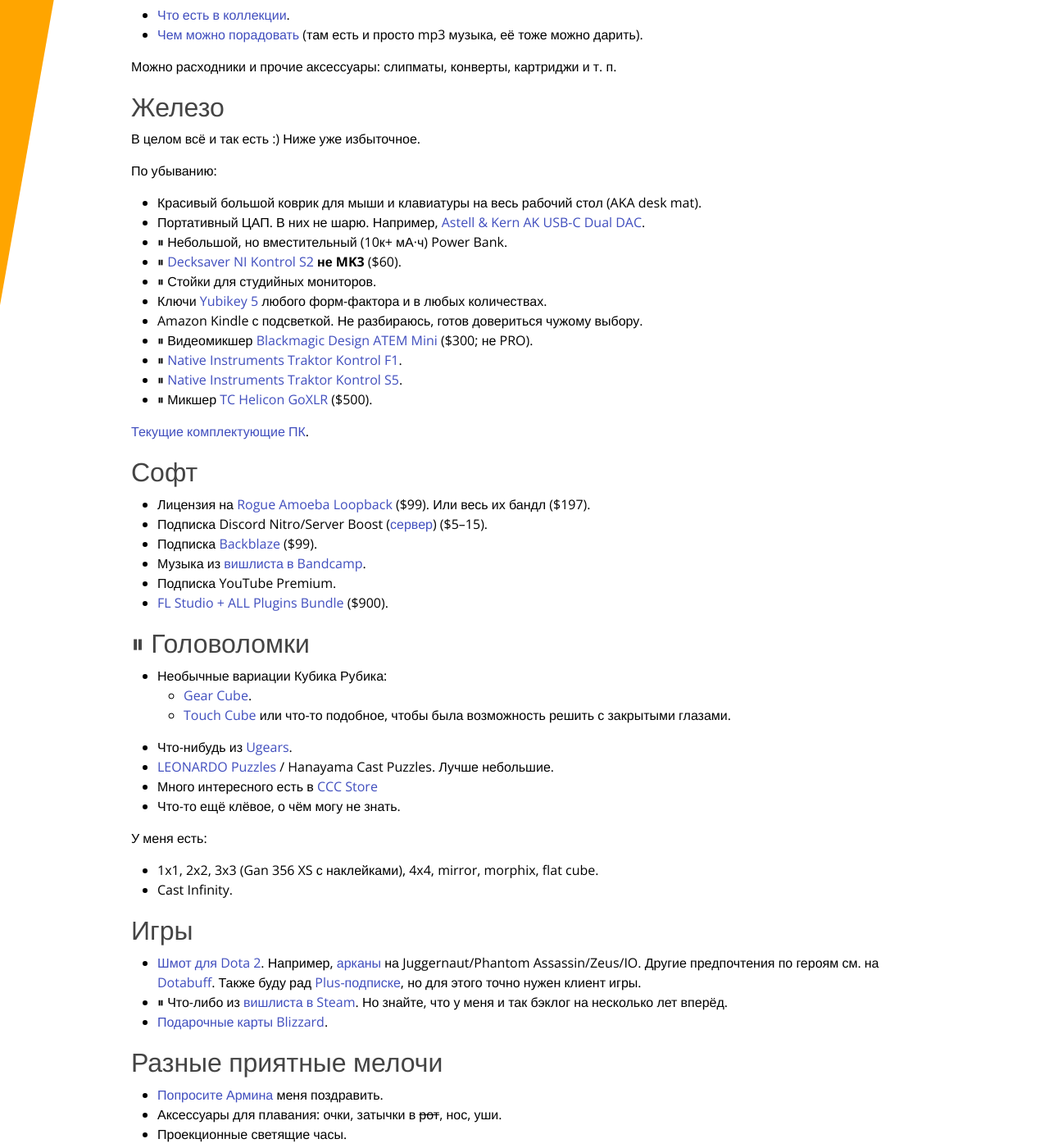
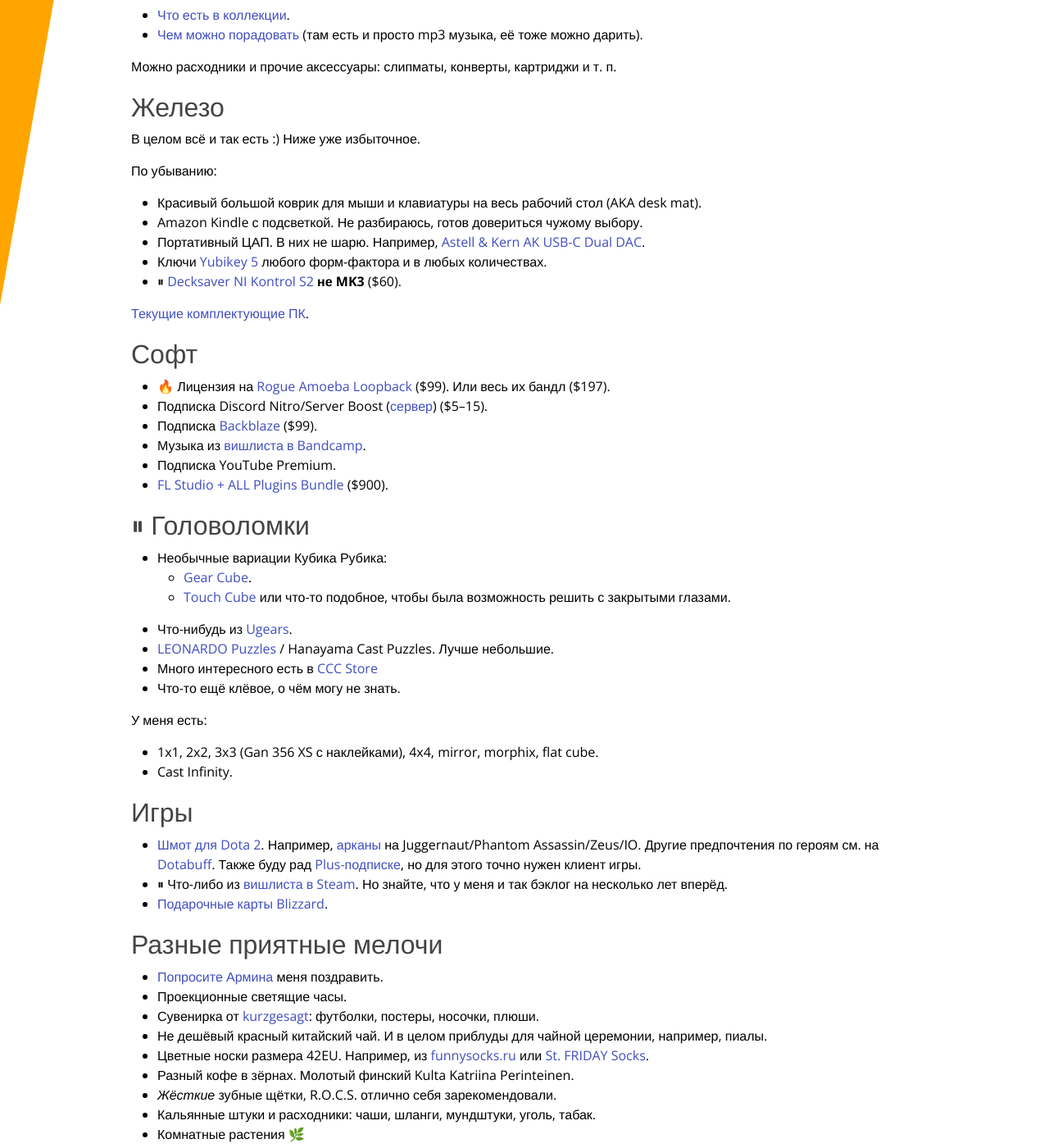
Before and after one commit to anton-rudeshko/anton-rudeshko.github.io, a Jekyll site: the page built from wishlist/index.md, in a window 1280 px wide and 1400 px high, scrolled down 212 px. Shown: the whole window at 82% size. Built offline with Jekyll 4.4.1, drawn with Linux system fonts in a browser that asks for light colours; comment, search, counter and statistics services are not loaded; some of the changed text lies outside the part shown.

Commit message:
wishlist: up after ny 2025

```diff
--- a/wishlist/index.md
+++ b/wishlist/index.md
@@ -24,31 +24,21 @@ _Обновлено 22 декабря 2024._
 По убыванию:
 
 - Красивый большой коврик для мыши и клавиатуры на весь рабочий стол (AKA desk mat).
+- Amazon Kindle с подсветкой. Не разбираюсь, готов довериться чужому выбору.
 - Портативный ЦАП. В них не шарю. Например, [Astell & Kern AK USB-C Dual DAC].
-- ⏸ Небольшой, но вместительный (10к+ мА·ч) Power Bank.
+- Ключи [Yubikey 5] любого форм-фактора и в любых количествах.
 - ⏸ [Decksaver NI Kontrol S2] **не MK3** ($60).
-- ⏸ Стойки для студийных мониторов.
-- Ключи [Yubikey 5] любого форм-фактора и в любых количествах.
-- Amazon Kindle с подсветкой. Не разбираюсь, готов довериться чужому выбору.
-- ⏸ Видеомикшер [Blackmagic Design ATEM Mini] ($300; не PRO).
-- ⏸ [Native Instruments Traktor Kontrol F1].
-- ⏸ [Native Instruments Traktor Kontrol S5].
-- ⏸ Микшер [TC Helicon GoXLR] ($500).
 
 [Текущие комплектующие ПК][pc-config].
 
 [Astell & Kern AK USB-C Dual DAC]: https://us.astellnkern.com/products/ak-usb-c-dual-dac-cable-pee51
 [Decksaver NI Kontrol S2]: https://www.dj-store.ru/oborudovanie/didzhejev/dj-ryukzaki-sumki-chekhly-papki-dlya-didzheev/zashchitnye-kryshki/43705_decksaver-ni-kontrol-s2.html
 [Yubikey 5]: https://www.yubico.com/products/yubikey-5-overview/
-[Blackmagic Design ATEM Mini]: https://www.blackmagicdesign.com/ru/products/atemmini
-[TC Helicon GoXLR]: https://www.tc-helicon.com/broadcast
-[Native Instruments Traktor Kontrol S5]: https://www.native-instruments.com/en/products/traktor/dj-controllers/traktor-kontrol-s5/
-[Native Instruments Traktor Kontrol F1]: https://www.native-instruments.com/en/products/traktor/dj-controllers/traktor-kontrol-f1/
 [pc-config]: https://www.rudeshko.com/pc-config
 
 ## Софт
 
-- Лицензия на [Rogue Amoeba Loopback][loopback] ($99). Или весь их бандл ($197).
+- 🔥 Лицензия на [Rogue Amoeba Loopback][loopback] ($99). Или весь их бандл ($197).
 - Подписка Discord Nitro/Server Boost ([сервер][discord-server]) ($5–15).
 - Подписка [Backblaze][backblaze] ($99).
 - Музыка из [вишлиста в Bandcamp][bandcamp-wishlist].
@@ -92,10 +82,9 @@ _Обновлено 22 декабря 2024._
 ## Разные приятные мелочи
 
 - [Попросите Армина](mailto:armin@astateoftrance.com) меня поздравить.
-- Аксессуары для плавания: очки, затычки в ~~рот~~, нос, уши.
 - Проекционные светящие часы.
 - Сувенирка от [kurzgesagt]: футболки, постеры, носочки, плюши.
-- Не дешёвый китайский чай. И в целом приблуды для чайной церемонии, например, пиалы.
+- Не дешёвый красный китайский чай. И в целом приблуды для чайной церемонии, например, пиалы.
 - Цветные носки размера 42EU. Например, из [funnysocks.ru](https://funnysocks.ru/) или [St. FRIDAY Socks](https://myfriday.ru/muzhskie_noski/).
 - Разный кофе в зёрнах. Молотый финский Kulta Katriina Perinteinen.
 - _Жёсткие_ зубные щётки, R.O.C.S. отлично себя зарекомендовали.
```
Also changed, not shown: other parts of wishlist/index.md (+1 -2 lines).
